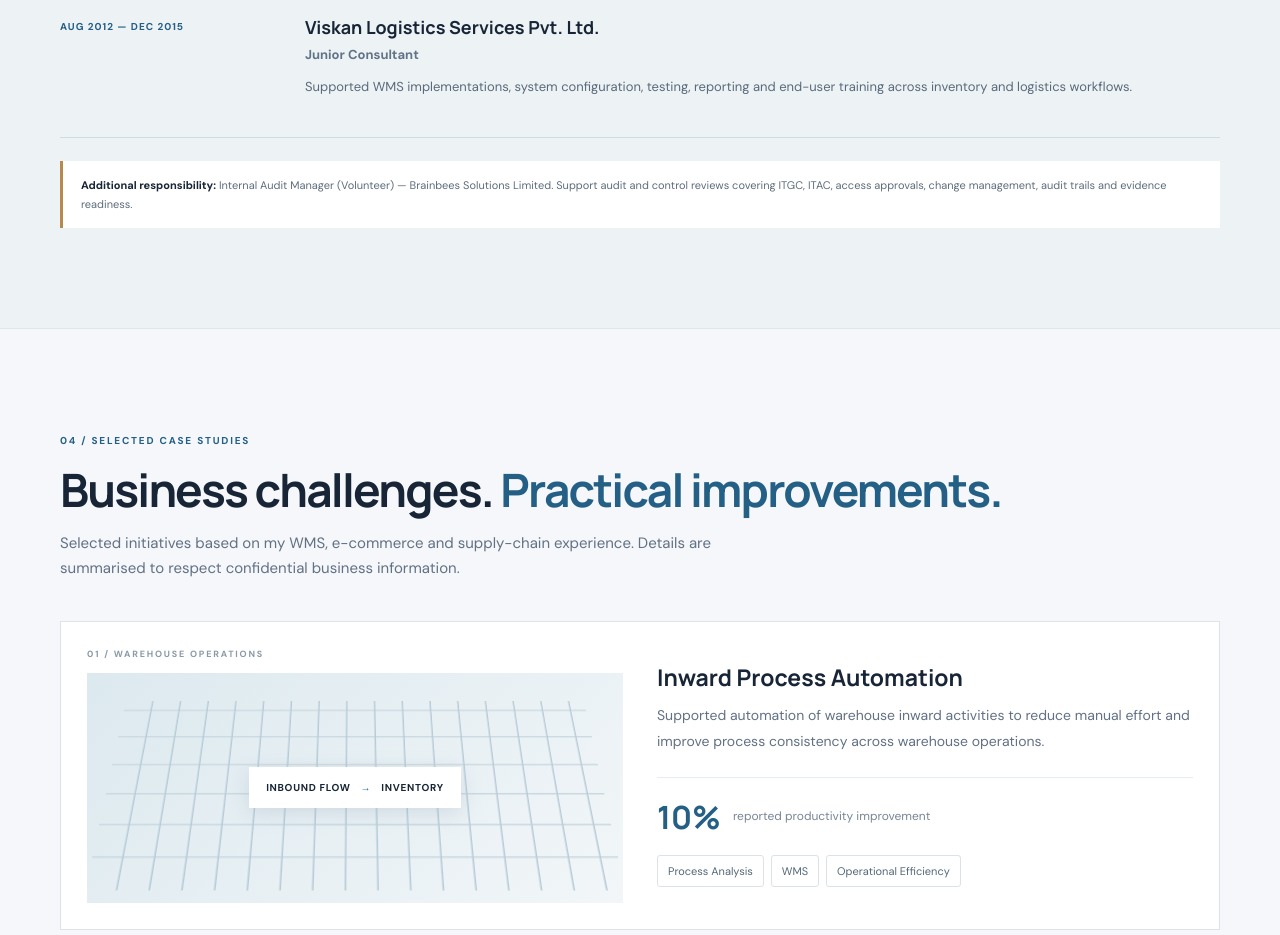
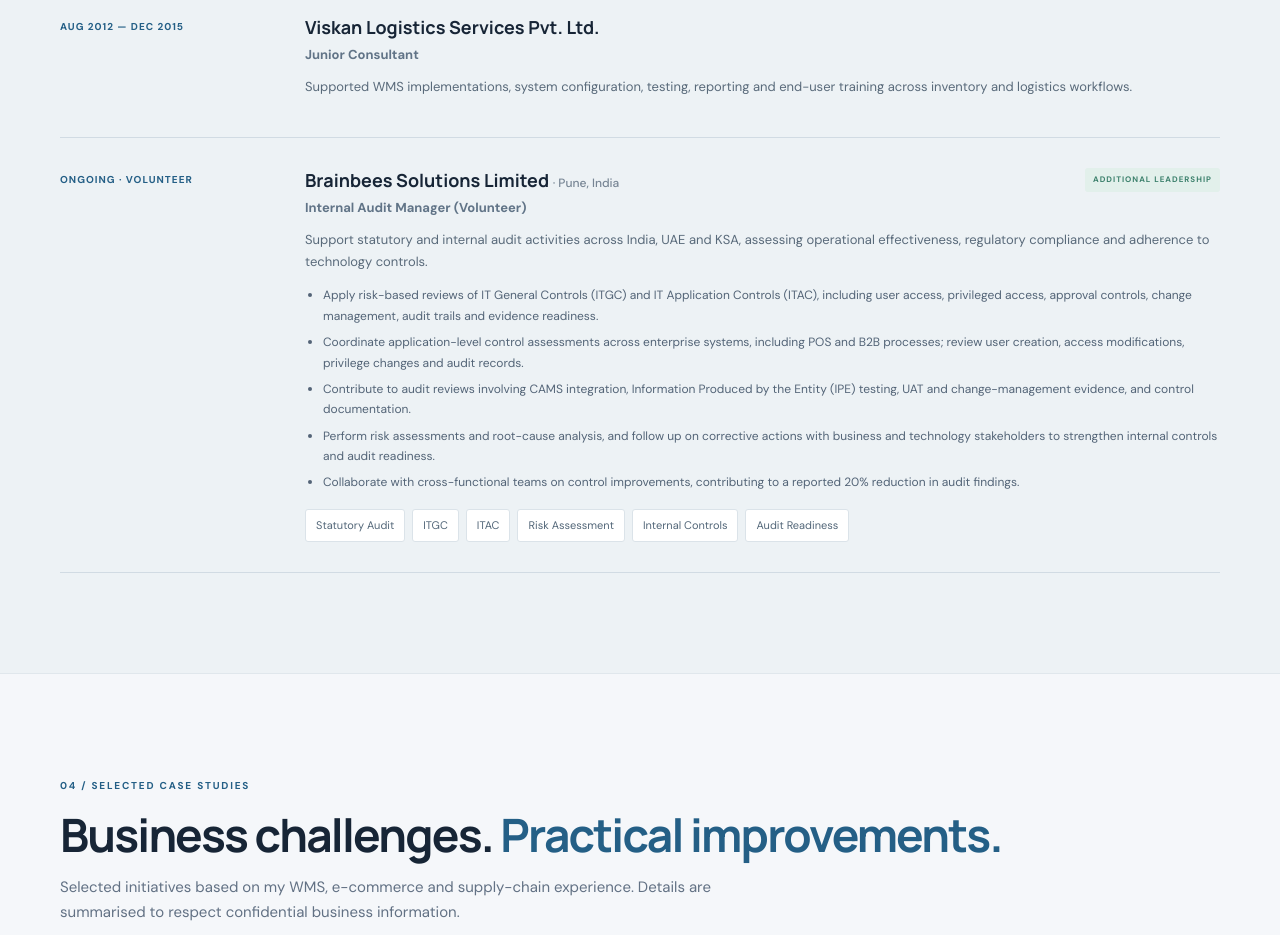
Before and after one commit to joshirahul213/JoshiRahul.github.io, a plain HTML site: page index.html in a window 1280 px wide. Shown: the part 4080-5015 px from the top of the page. Drawn offline with Linux system fonts and the light colour scheme.

Commit message:
Add files via upload

```diff
--- a/index.html
+++ b/index.html
@@ -105,7 +105,25 @@
         <article class="timeline-item"><div class="timeline-date">DEC 2015 — MAR 2017</div><div class="timeline-body"><h3>Vritti Solution Ltd.</h3><div class="role-title">Functional Consultant</div><p>Worked with stakeholders and development teams on logistics and warehouse management solution implementations, process flows, wireframes and implementation activities.</p></div></article>
         <article class="timeline-item"><div class="timeline-date">AUG 2012 — DEC 2015</div><div class="timeline-body"><h3>Viskan Logistics Services Pvt. Ltd.</h3><div class="role-title">Junior Consultant</div><p>Supported WMS implementations, system configuration, testing, reporting and end-user training across inventory and logistics workflows.</p></div></article>
       </div>
-      <div class="audit-note"><strong>Additional responsibility:</strong> Internal Audit Manager (Volunteer) — Brainbees Solutions Limited. Support audit and control reviews covering ITGC, ITAC, access approvals, change management, audit trails and evidence readiness.</div>
+        <article class="timeline-item volunteer-item">
+          <div class="timeline-date">ONGOING · VOLUNTEER</div>
+          <div class="timeline-body">
+            <div class="timeline-title">
+              <h3>Brainbees Solutions Limited <span>· Pune, India</span></h3>
+              <span class="current-label">ADDITIONAL LEADERSHIP</span>
+            </div>
+            <div class="role-title">Internal Audit Manager (Volunteer)</div>
+            <p>Support statutory and internal audit activities across India, UAE and KSA, assessing operational effectiveness, regulatory compliance and adherence to technology controls.</p>
+            <ul>
+              <li>Apply risk-based reviews of IT General Controls (ITGC) and IT Application Controls (ITAC), including user access, privileged access, approval controls, change management, audit trails and evidence readiness.</li>
+              <li>Coordinate application-level control assessments across enterprise systems, including POS and B2B processes; review user creation, access modifications, privilege changes and audit records.</li>
+              <li>Contribute to audit reviews involving CAMS integration, Information Produced by the Entity (IPE) testing, UAT and change-management evidence, and control documentation.</li>
+              <li>Perform risk assessments and root-cause analysis, and follow up on corrective actions with business and technology stakeholders to strengthen internal controls and audit readiness.</li>
+              <li>Collaborate with cross-functional teams on control improvements, contributing to a reported 20% reduction in audit findings.</li>
+            </ul>
+            <div class="tag-list"><span>Statutory Audit</span><span>ITGC</span><span>ITAC</span><span>Risk Assessment</span><span>Internal Controls</span><span>Audit Readiness</span></div>
+          </div>
+        </article>
     </div></section>
 
     <section class="section-wrap section-block" id="projects">
```
